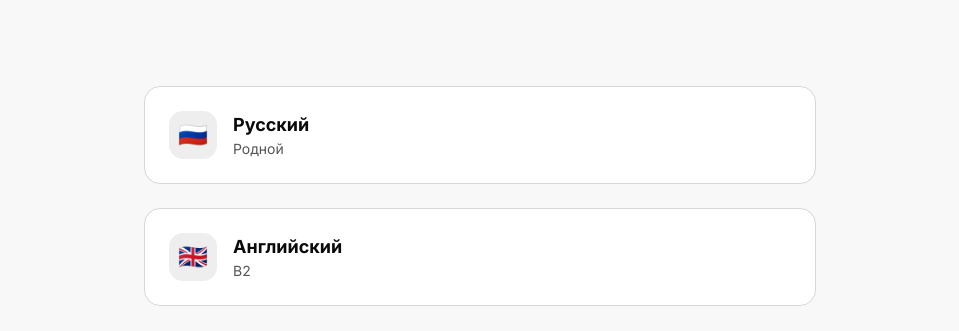
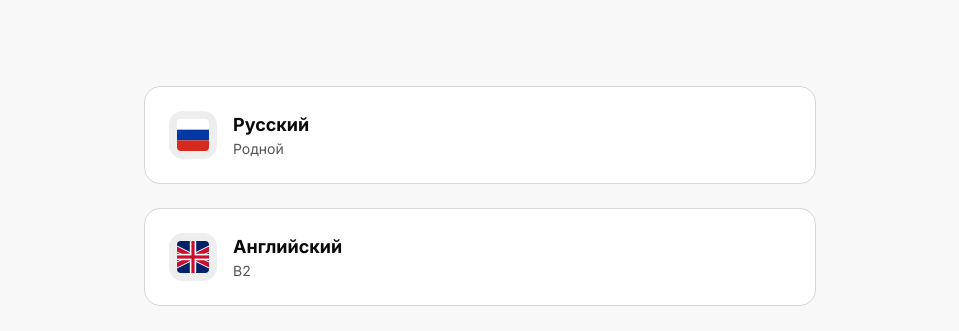
Before and after one commit to actionartem/artivcv, a Next.js app: page / in a window 1280 px wide. Shown: the part 5450-5781 px from the top of the page, without its empty margins (160-1119 px from the left). Built offline with nearby package versions, Linux system fonts and the light colour scheme.

Commit message:
Restore emoji flags in header

```diff
--- a/components/resume/languages.tsx
+++ b/components/resume/languages.tsx
@@ -10,14 +10,16 @@ const languages = [
     nameEn: "Russian",
     levelRu: "Родной",
     levelEn: "Native",
-    flag: "🇷🇺",
+    flagPath: "/flags/ru.svg",
+    flagAlt: "Флаг России",
   },
   {
     nameRu: "Английский",
     nameEn: "English",
     levelRu: "B2",
     levelEn: "B2 — Upper-Intermediate",
-    flag: "🇬🇧",
+    flagPath: "/flags/gb.svg",
+    flagAlt: "Флаг Великобритании",
   },
 ]
 
@@ -60,8 +62,13 @@ export function LanguagesSection() {
             >
               <div className="flex items-center gap-4">
                 {/* Flag */}
-                <div className="w-12 h-12 rounded-xl bg-secondary flex items-center justify-center text-2xl">
-                  {lang.flag}
+                <div className="w-12 h-12 rounded-xl bg-secondary flex items-center justify-center">
+                  <img
+                    src={lang.flagPath}
+                    alt={lang.flagAlt}
+                    className="w-8 h-8 object-cover rounded"
+                    loading="lazy"
+                  />
                 </div>
 
                 <div className="flex-1">
```
Also changed, not shown: public/flags/gb.svg (added), public/flags/ru.svg (added).
